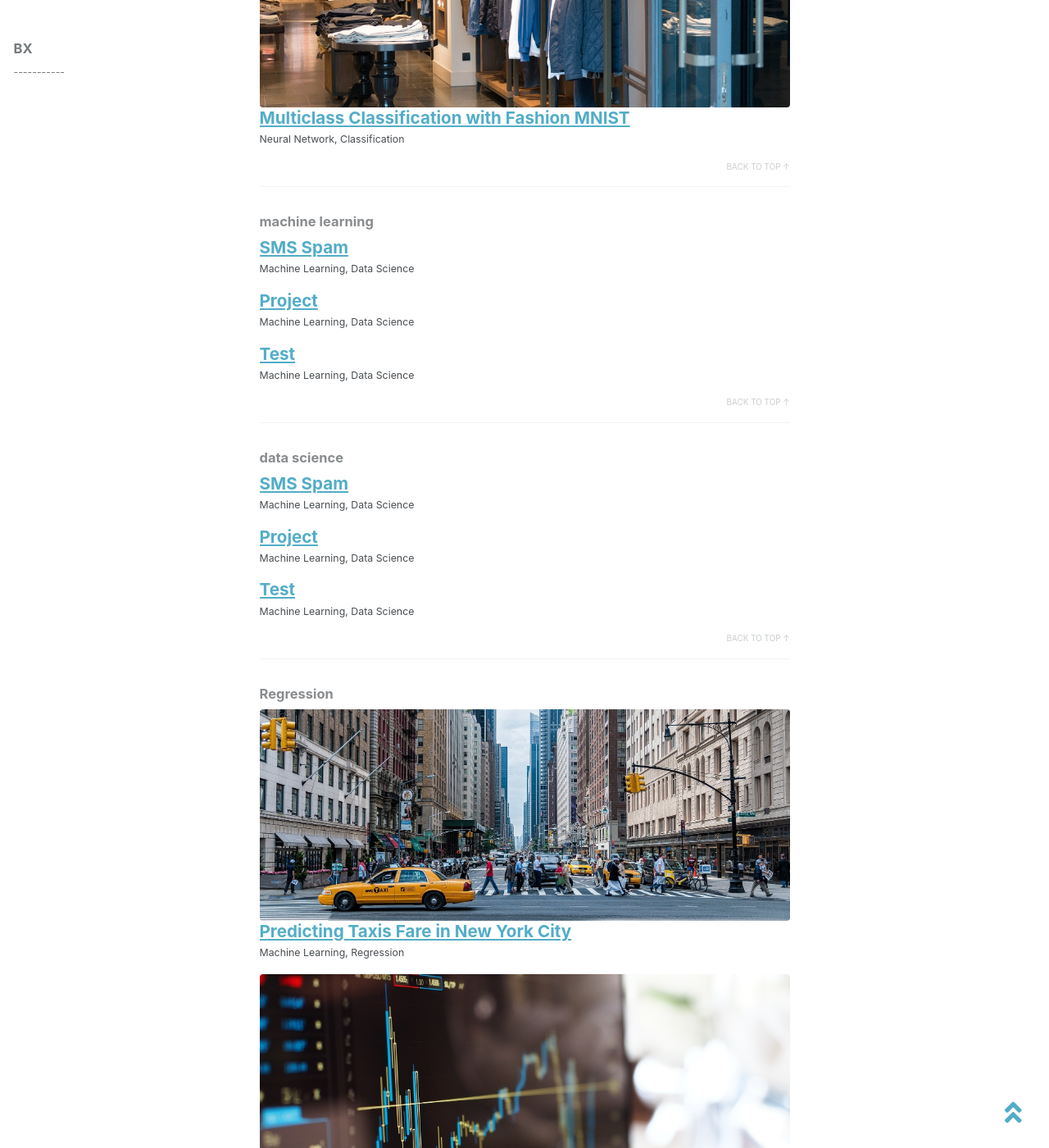
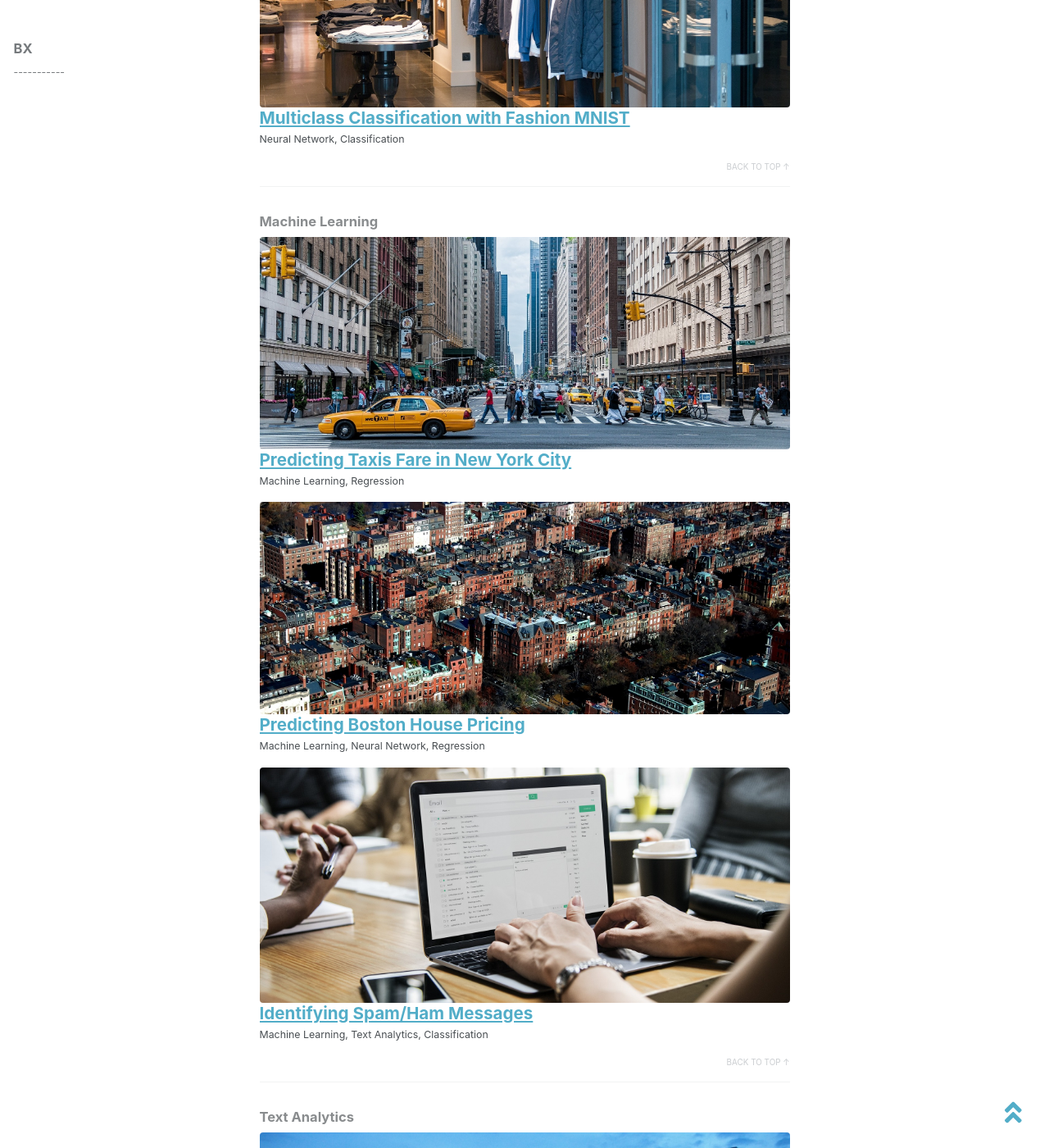
Before and after one commit to bxsiew/bxsiew.github.io, a Jekyll site: the page built from _pages/tag-archive.md, in a window 1280 px wide and 1400 px high, scrolled down 1372 px. Shown: the whole window at 82% size. Built offline with Jekyll 4.4.1, drawn with Linux system fonts in a browser that asks for light colours; nearby versions of some CDN libraries; some of the changed text lies outside the part shown.

Commit message:
Update 2018-10-15-SMS-Spam.md

````diff
--- a/_posts/2018-10-15-SMS-Spam.md
+++ b/_posts/2018-10-15-SMS-Spam.md
@@ -1,12 +1,14 @@
 ---
-title: SMS Spam
+title: Identifying Spam/Ham Messages
 date: 2018-10-15
 tags:
-  - machine learning
-  - data science
+  - Machine Learning
+  - Text Analytics
+  - Classification
 header:
-  image: ""
-excerpt: "Machine Learning, Data Science"
+  image: "/images/SMS Spam/email.jpg"
+  teaser: "/images/SMS Spam/email.jpg"
+excerpt: "Machine Learning, Text Analytics, Classification"
 mathjax: "true"
 ---
 The aim is to make predictions on the sms messages and categorize them into spam or ham.
@@ -98,7 +100,7 @@
   </tbody>
 </table>
 
-View the statistics against the 2 unique label
+### View the statistics against the 2 unique label
 ```python
 sms.groupby('label').describe()
 ```
@@ -133,7 +135,7 @@
     </tr>
   </tbody>
 </table>
-View the count of unique labels on a piechart
+### View the count of unique labels on a piechart
 ```python
 sms["label"].value_counts().plot(kind = 'pie', explode = [0, 0.1], figsize = (6, 6), autopct = '%1.1f%%', shadow = True)
 plt.ylabel("Spam vs Ham")
@@ -142,7 +144,7 @@
 ```
 <img src="{{ site.url }}{{ site.baseurl }}/images/SMS Spam/piechart.jpg" alt="">
 
-Insert a new column to detect how long the text messages are
+### Insert a new column to detect how long the text messages are
 ```python
 sms['length'] = sms['message'].apply(len)
 sms.head()
@@ -256,7 +258,7 @@
 * The word 'call' and 'now' seems to be occurring frequently in both spam and ham messages.
 
 ## 3) Text Preprocessing
-Define a function for processing the text messages
+### Define a function for processing the text messages
 ```python
 import string
 from nltk.corpus import stopwords
@@ -272,7 +274,7 @@
     #Join the characters again to form the string
     return " ".join(text)
 ```
-Apply the function on the text messages
+### Apply the function on the text messages
 ```python
 messages = sms['message'].apply(text_process)
 messages.head()
@@ -315,7 +318,7 @@
        [0, 0, 0, ..., 0, 0, 0],
        [0, 0, 0, ..., 0, 0, 0]], dtype=int64)
 {% endhighlight %}
-Indeed it's a sparse matrix
+Indeed it's a sparse matrix.
 
 ### TF-IDF
 Weight the words by their importance to an observation by the method of term frequency–inverse document frequency.
@@ -474,9 +477,8 @@
 
 ## 6) Conclusion
 * The naive bayes model achieved an accuracy of 98.5% on the test dataset.
-* It seems to be performing better than the training accuracy. we might want to consider getting more data or doing a stratified k-fold cross validation as the split on the training and testing data might not be even. As seen from the piechart above, messages labeled as spam only made up of 13.4% of the total observations. The split could have been not even, causing the learning not to be proportion.
+* It seems to be performing better than the training accuracy. we might want to consider getting more data or doing a stratified k-fold cross validation as the split on the training and testing data might not be even. As seen from the piechart above, messages labeled as spam only made up of 13.4% of the total observations. The split could have been not even, causing the learning not to be proportion and a low recall score(True positive rate) on spam messages.
 * More spam messages seem to be missclassified.
-* Low recall score on spam
 
 Let's review which messages are missclassified:
 ### Missclassified as ham
@@ -608,11 +610,3 @@
   </tbody>
 </table>
 At one glance, it is hard even for us to distinguish some of these messages from spam or ham. There are some subtleness in the context of the messages that induce this difficulty. We might need to consider having more data so that the machine can improve on it's learning and performance.
-
-
-```python
-
-```
-{% highlight text %}
-
-{% endhighlight %}
````
Also changed, not shown: other parts of _posts/2018-10-15-SMS-Spam.md (+5 -4 lines).
